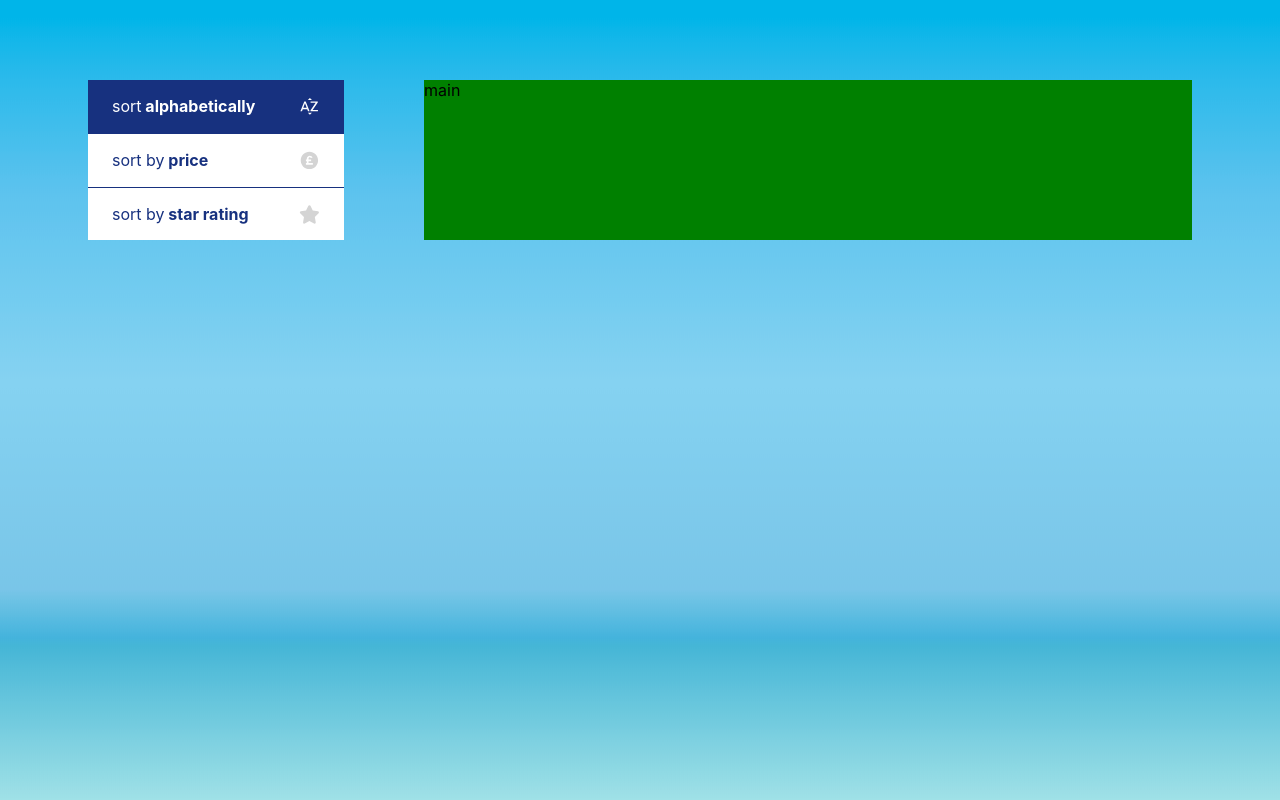
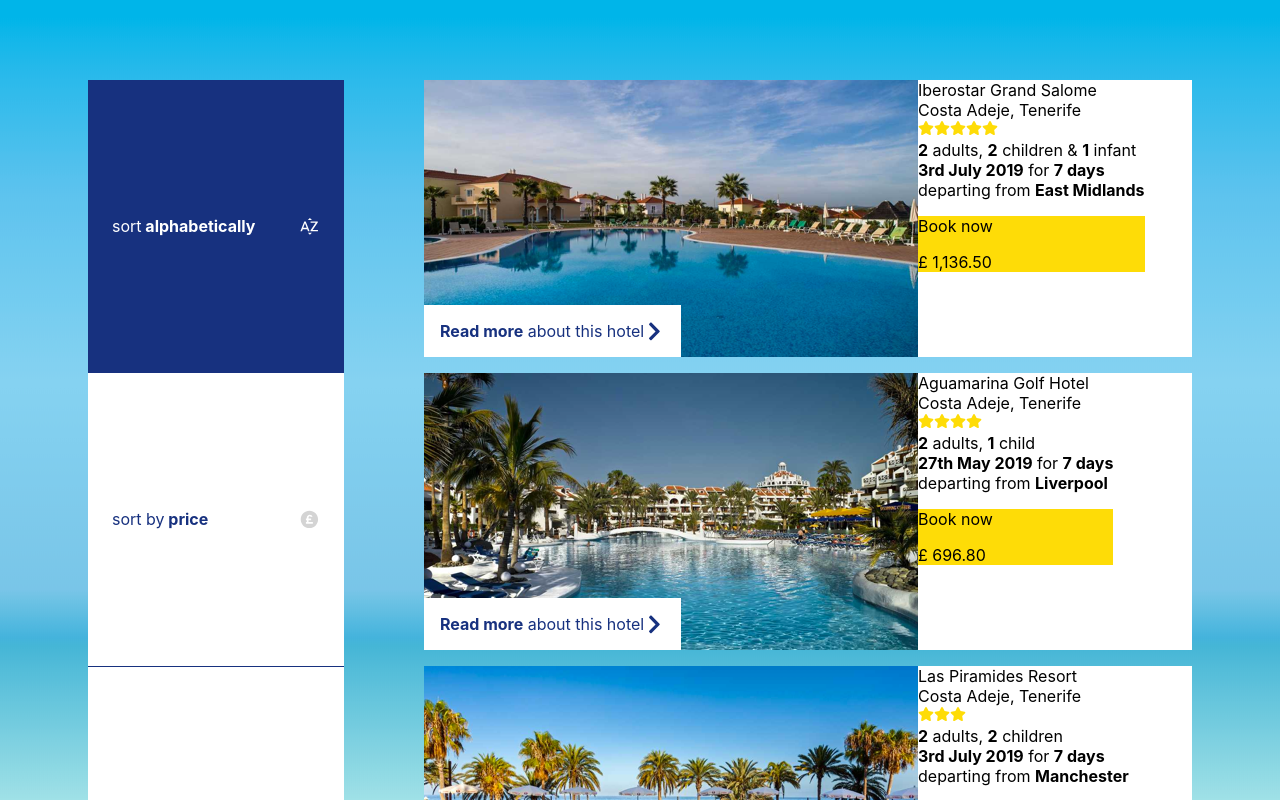
Before and after one commit to gordonshlai/frontend-developer, a React (Vite) app: page / in a window 1280 px wide. Shown: the top 800 px of the page. Built offline with nearby package versions, Linux system fonts and the light colour scheme.

Commit message:
add deals skeleton

```diff
--- a/src/App.jsx
+++ b/src/App.jsx
@@ -1,14 +1,66 @@
 import { useState } from "react";
-import styles from "./App.module.scss";
-import SortElement from "./components/SortElement";
+import { FaStar } from "react-icons/fa6";
 import { MdSortByAlpha } from "react-icons/md";
 import { RiMoneyPoundCircleFill } from "react-icons/ri";
-import { FaStar } from "react-icons/fa6";
+import styles from "./App.module.scss";
+import hotel1 from "./assets/hotel-image-1.png";
+import hotel2 from "./assets/hotel-image-2.png";
+import hotel3 from "./assets/hotel-image-3.png";
+import Deal from "./components/Deal";
+import SortElement from "./components/SortElement";
 
 const options = [
   { text: "alphabetically", icon: (color) => <MdSortByAlpha size={"1.3rem"} color={color} /> },
   { text: "price", icon: (color) => <RiMoneyPoundCircleFill size={"1.3rem"} color={color} /> },
   { text: "star rating", icon: (color) => <FaStar size={"1.3rem"} color={color} /> },
+];
+
+const deals = [
+  {
+    img: hotel1,
+    title: "Iberostar Grand Salome",
+    address: "Costa Adeje, Tenerife",
+    stars: 5,
+    adults: 2,
+    children: 2,
+    infants: 1,
+    date: "3rd July 2019",
+    duration: "7 days",
+    departingFrom: "East Midlands",
+    price: "1,136.50",
+    overview:
+      "Lorem ipsum dolor, sit amet consectetur adipisicing elit. Deleniti repellat id aut, modi velit amet sint ea voluptate dolorum, molestiae vel accusamus commodi esse laborum. Eligendi nisi pariatur ut voluptate nam ducimus similique eaque, ratione vel. Corrupti beatae est sit fugit at labore esse blanditiis tempora mollitia. Nobis, unde quibusdam.",
+  },
+  {
+    img: hotel2,
+    title: "Aguamarina Golf Hotel",
+    address: "Costa Adeje, Tenerife",
+    stars: 4,
+    adults: 2,
+    children: 1,
+    infants: 0,
+    date: "27th May 2019",
+    duration: "7 days",
+    departingFrom: "Liverpool",
+    price: "696.80",
+    overview:
+      "Lorem ipsum dolor, sit amet consectetur adipisicing elit. Deleniti repellat id aut, modi velit amet sint ea voluptate dolorum, molestiae vel accusamus commodi esse laborum. Eligendi nisi pariatur ut voluptate nam ducimus similique eaque, ratione vel. Corrupti beatae est sit fugit at labore esse blanditiis tempora mollitia. Nobis, unde quibusdam.",
+  },
+  {
+    img: hotel3,
+    title: "Las Piramides Resort",
+    address: "Costa Adeje, Tenerife",
+    stars: 3,
+    adults: 2,
+    children: 2,
+    infants: 0,
+    date: "3rd July 2019",
+    duration: "7 days",
+    departingFrom: "Manchester",
+    price: "499.99",
+    overview:
+      "Lorem ipsum dolor, sit amet consectetur adipisicing elit. Deleniti repellat id aut, modi velit amet sint ea voluptate dolorum, molestiae vel accusamus commodi esse laborum. Eligendi nisi pariatur ut voluptate nam ducimus similique eaque, ratione vel. Corrupti beatae est sit fugit at labore esse blanditiis tempora mollitia. Nobis, unde quibusdam.",
+  },
 ];
 
 function App() {
@@ -26,7 +78,11 @@
           />
         ))}
       </nav>
-      <main className={styles.main}>main</main>
+      <main>
+        {deals?.map((deal, index) => (
+          <Deal deal={deal} key={index} />
+        ))}
+      </main>
     </div>
   );
 }
--- a/src/App.module.scss
+++ b/src/App.module.scss
@@ -11,7 +11,3 @@
   row-gap: 1px;
   background: #17317f;
 }
-
-.main {
-  background: green;
-}
--- /dev/null
+++ b/src/components/Deal.jsx
@@ -0,0 +1,87 @@
+import { useState } from "react";
+import { FaChevronDown, FaChevronRight } from "react-icons/fa";
+import { FaStar } from "react-icons/fa6";
+import styles from "./Deal.module.scss";
+import Text from "./Text";
+
+const Deal = ({ deal }) => {
+  const { img, title, address, stars, adults, children, infants, date, duration, departingFrom, price, overview } =
+    deal;
+
+  const [isOverviewVisible, setIsOverviewVisible] = useState(false);
+
+  return (
+    <div className={styles.container}>
+      <section className={styles.description}>
+        <img src={img} />
+        <div>
+          <header>{title}</header>
+
+          <Text>{address}</Text>
+
+          <div>
+            {Array(stars)
+              .fill(true)
+              .map((_, i) => (
+                <FaStar color={"#fedc07"} key={i} />
+              ))}
+          </div>
+
+          <div>
+            {!!adults && (
+              <>
+                <Text bold>{adults}</Text>
+                <Text>{` adult${adults > 1 ? "s" : ""}`}</Text>
+              </>
+            )}
+            {!!children && (
+              <>
+                <Text>{", "}</Text>
+                <Text bold>{children}</Text>
+                <Text>{` child${children > 1 ? "ren" : ""}`}</Text>
+              </>
+            )}
+            {!!infants && (
+              <>
+                <Text>{` & `}</Text>
+                <Text bold>{infants}</Text>
+                <Text>{` infant${infants > 1 ? "s" : ""}`}</Text>
+              </>
+            )}
+          </div>
+
+          <div>
+            <Text bold>{date}</Text>
+            <Text>{" for "}</Text>
+            <Text bold>{duration}</Text>
+          </div>
+
+          <div>
+            <Text>{"departing from "}</Text>
+            <Text bold>{departingFrom}</Text>
+          </div>
+
+          <div className={styles.button}>
+            <p>Book now</p>
+            <p>{`£ ${price}`}</p>
+          </div>
+        </div>
+
+        <div className={styles.accordion} onClick={() => setIsOverviewVisible(!isOverviewVisible)}>
+          <Text bold>{`Read ${isOverviewVisible ? "less" : "more"}`}</Text>
+          <Text>&nbsp;about this hotel</Text>
+          {isOverviewVisible ? <FaChevronDown size={"1.3rem"} /> : <FaChevronRight size={"1.3rem"} />}
+        </div>
+      </section>
+
+      {isOverviewVisible && (
+        <article>
+          <header>Overview</header>
+          <Text>{overview}</Text>
+        </article>
+      )}
+    </div>
+  );
+};
+
+export default Deal;
--- /dev/null
+++ b/src/components/Deal.module.scss
@@ -0,0 +1,27 @@
+.container {
+  background: white;
+  margin-bottom: 1rem;
+}
+
+.description {
+  display: flex;
+  position: relative;
+}
+
+.button {
+  background: #fedc07;
+}
+
+.accordion {
+  display: flex;
+  position: absolute;
+  background: white;
+  padding: 0 1rem;
+  bottom: 0;
+  align-items: center;
+  color: #17317f;
+
+  &:hover {
+    cursor: pointer;
+  }
+}
```
